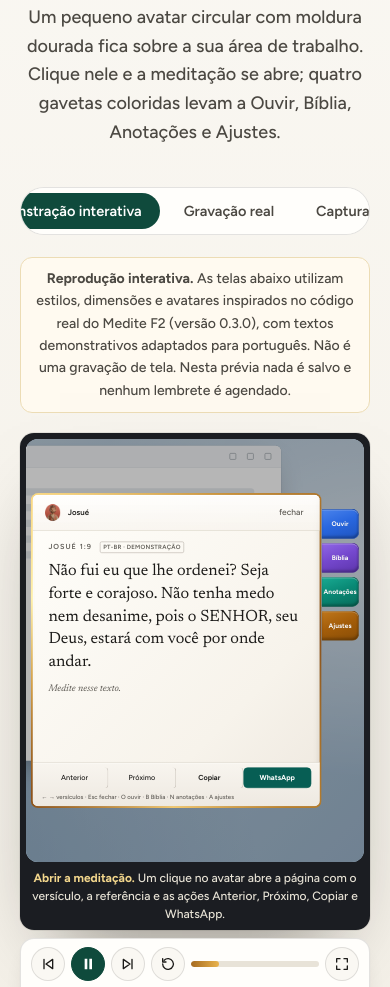
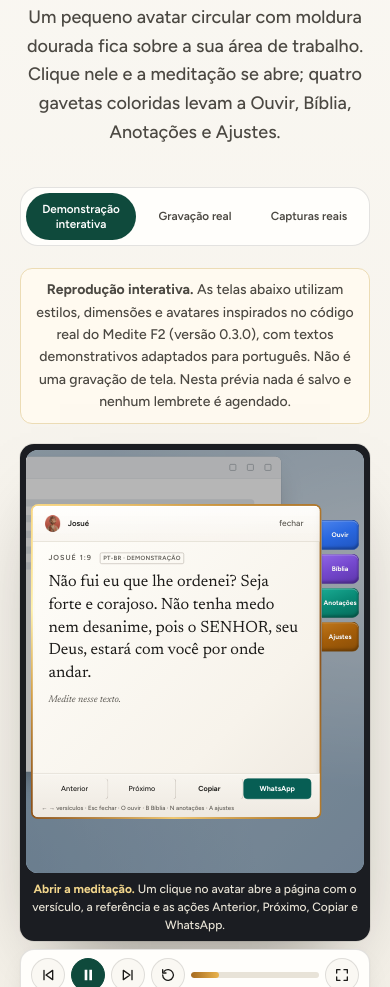
Before and after one commit to john-notebook-brasil/medite-site, a plain HTML site: page index.html in a window 390 px wide. Shown: the part 1212-2199 px from the top of the page. Drawn offline with Linux system fonts and the light colour scheme.

Commit message:
fix(site): corrigir corte das abas da demonstracao no celular

```diff
--- a/assets/css/site.css
+++ b/assets/css/site.css
@@ -92,6 +92,12 @@ p{margin:0 0 1em}
 .demo-tabs{display:flex;justify-content:center;gap:6px;margin:0 auto 22px;padding:5px;background:var(--paper);border:1px solid var(--line);border-radius:999px;width:max-content;max-width:100%;overflow-x:auto}
 .demo-tabs button{border:0;background:none;font:600 14.5px Figtree,sans-serif;color:var(--ink2);padding:9px 18px;border-radius:999px;cursor:pointer;white-space:nowrap}
 .demo-tabs button[aria-selected="true"]{background:var(--green);color:#fff}
+
+/* Em telas pequenas, tres abas igualmente visiveis, sem corte lateral. */
+@media (max-width:640px){
+ .demo-tabs{display:grid;grid-template-columns:repeat(3,minmax(0,1fr));width:100%;gap:4px;overflow:visible;border-radius:18px}
+ .demo-tabs button{display:flex;align-items:center;justify-content:center;min-width:0;min-height:44px;padding:9px 3px;font-size:clamp(11px,3vw,13px);line-height:1.25;text-align:center;white-space:normal;overflow-wrap:anywhere}
+}
 .honesty{max-width:860px;margin:0 auto 20px;font-size:14px;color:var(--ink2);background:#fffaf0;border:1px solid #ecdcb5;border-radius:12px;padding:10px 14px;text-align:center}
 .caps{display:grid;grid-template-columns:1fr 1fr 220px;gap:18px;align-items:start}
 .caps figure{margin:0;background:var(--paper);border:1px solid var(--line);border-radius:16px;overflow:hidden;box-shadow:var(--shadow)}
```
